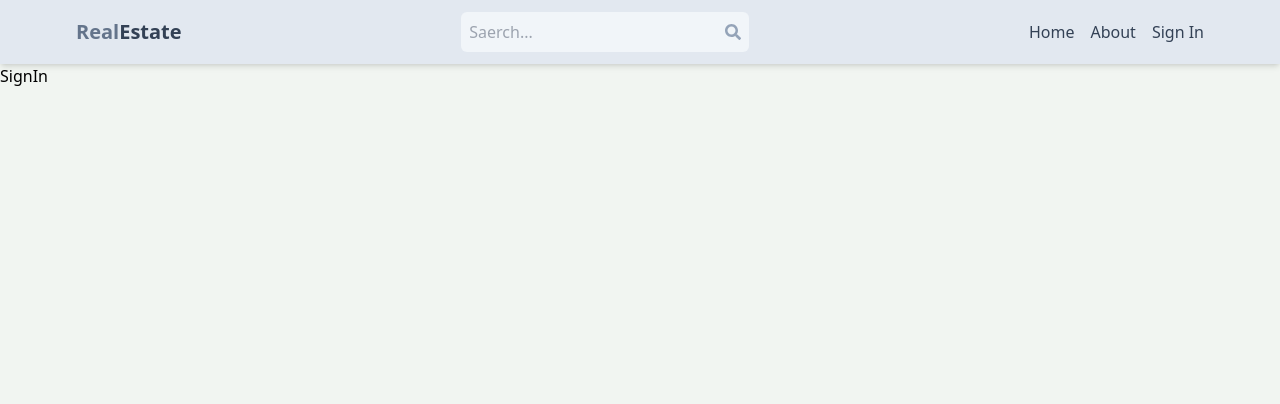
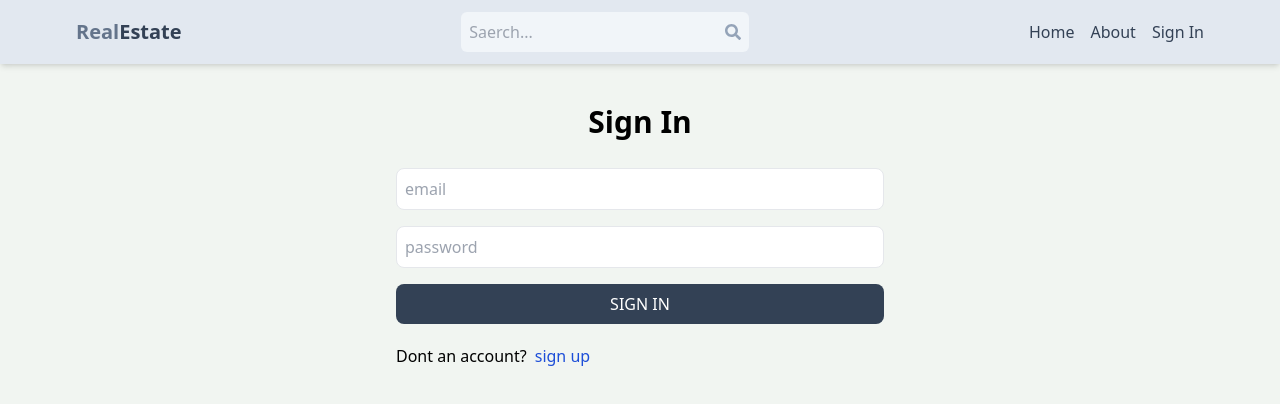
Before and after one commit to dubagari/estate, a React (Vite) app in the folder client/: page /sign-in in a window 1280 px wide. Shown: the top 404 px of the page. Built offline with nearby package versions, Linux system fonts and the light colour scheme.

Commit message:
complete sign in UI

```diff
--- a/client/src/pages/SignIn.jsx
+++ b/client/src/pages/SignIn.jsx
@@ -1,7 +1,88 @@
-import React from "react";
+import { useState } from "react";
+import { Link, useNavigate } from "react-router-dom";
 
 const SignIn = () => {
-  return <div>SignIn</div>;
+  const [formData, setFormData] = useState({});
+  const [error, setError] = useState(null);
+  const [loading, setLoading] = useState(false);
+  const navigate = useNavigate();
+
+  const handleChange = (e) => {
+    setFormData({
+      ...formData,
+      [e.target.id]: e.target.value,
+    });
+  };
+
+  const handleSubmit = async (e) => {
+    e.preventDefault();
+
+    try {
+      setLoading(true);
+
+      const res = await fetch("/api/auth/signin", {
+        method: "POST",
+        headers: {
+          "Content-Type": "application/json",
+        },
+        body: JSON.stringify(formData),
+      });
+
+      const data = await res.json();
+
+      if (data.success === false) {
+        setLoading(false);
+        setError(data.message);
+        return;
+      }
+      setLoading(false);
+      setError(null);
+
+      navigate("/");
+    } catch (error) {
+      setLoading(false);
+
+      setError(error.message);
+    }
+  };
+  console.log(formData);
+
+  return (
+    <div className="max-w-lg mx-auto p-3">
+      <h1 className="text-center text-3xl capitalize font-semibold my-7">
+        sign in
+      </h1>
+      <form className="flex flex-col gap-4" onSubmit={handleSubmit}>
+        <input
+          type="email"
+          placeholder="email"
+          className="border p-2 rounded-lg"
+          id="email"
+          onChange={handleChange}
+        />
+        <input
+          type="password"
+          placeholder="password"
+          className="border p-2 rounded-lg"
+          id="password"
+          onChange={handleChange}
+        />
+        <button
+          disabled={loading}
+          className="bg-slate-700 p-2 rounded-lg hover:opacity-95 uppercase text-white disabled:opacity-80"
+        >
+          {loading ? "Loading" : "sign in"}
+        </button>
+      </form>
+      <div className="mt-5 flex gap-2">
+        <p>Dont an account? </p>
+        <Link to={"/sign-up"}>
+          <span className="text-blue-700"> sign up</span>
+        </Link>
+      </div>
+      {error && <p className="text-red-500">{error}</p>}
+    </div>
+  );
 };
 
 export default SignIn;
```
